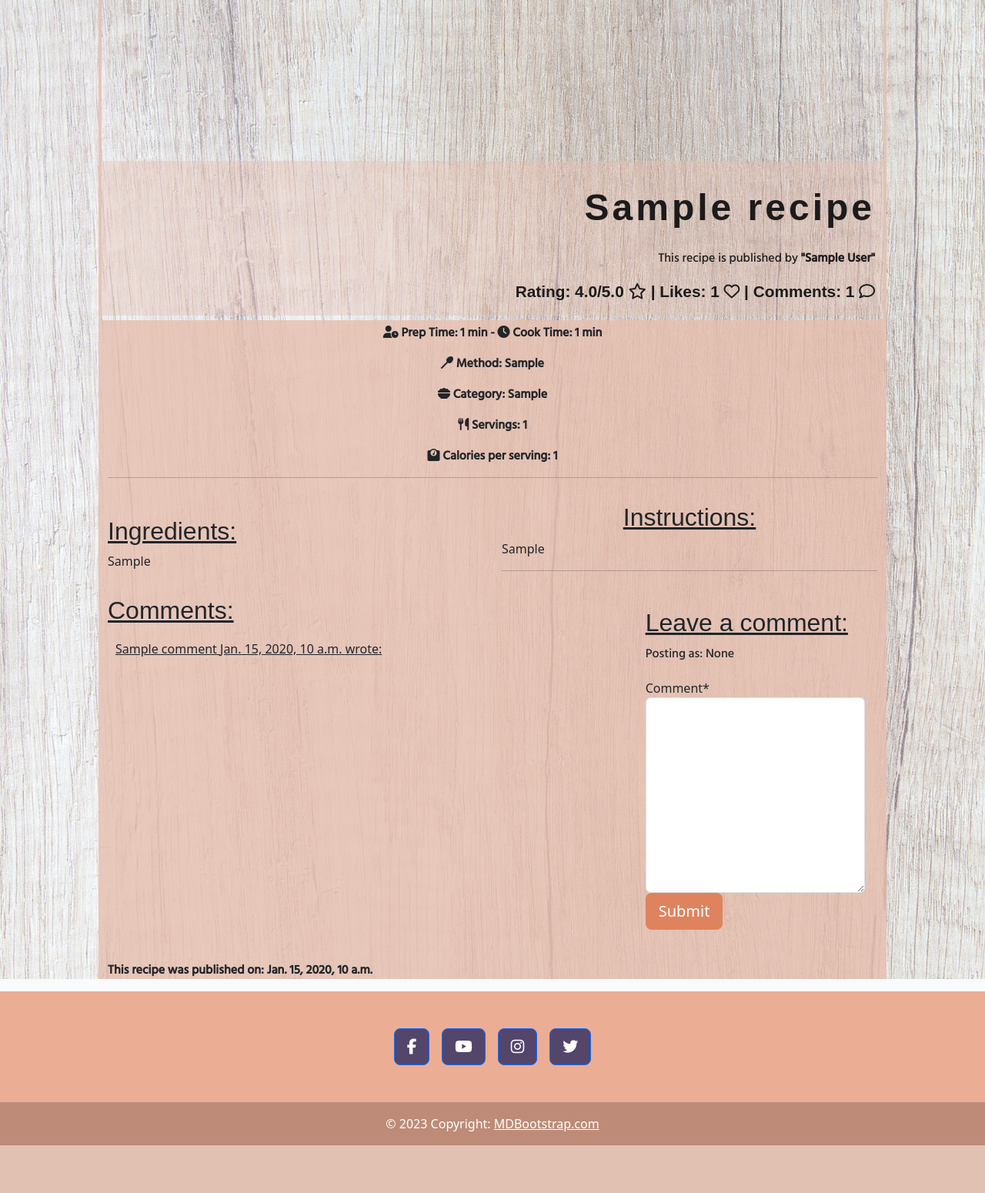
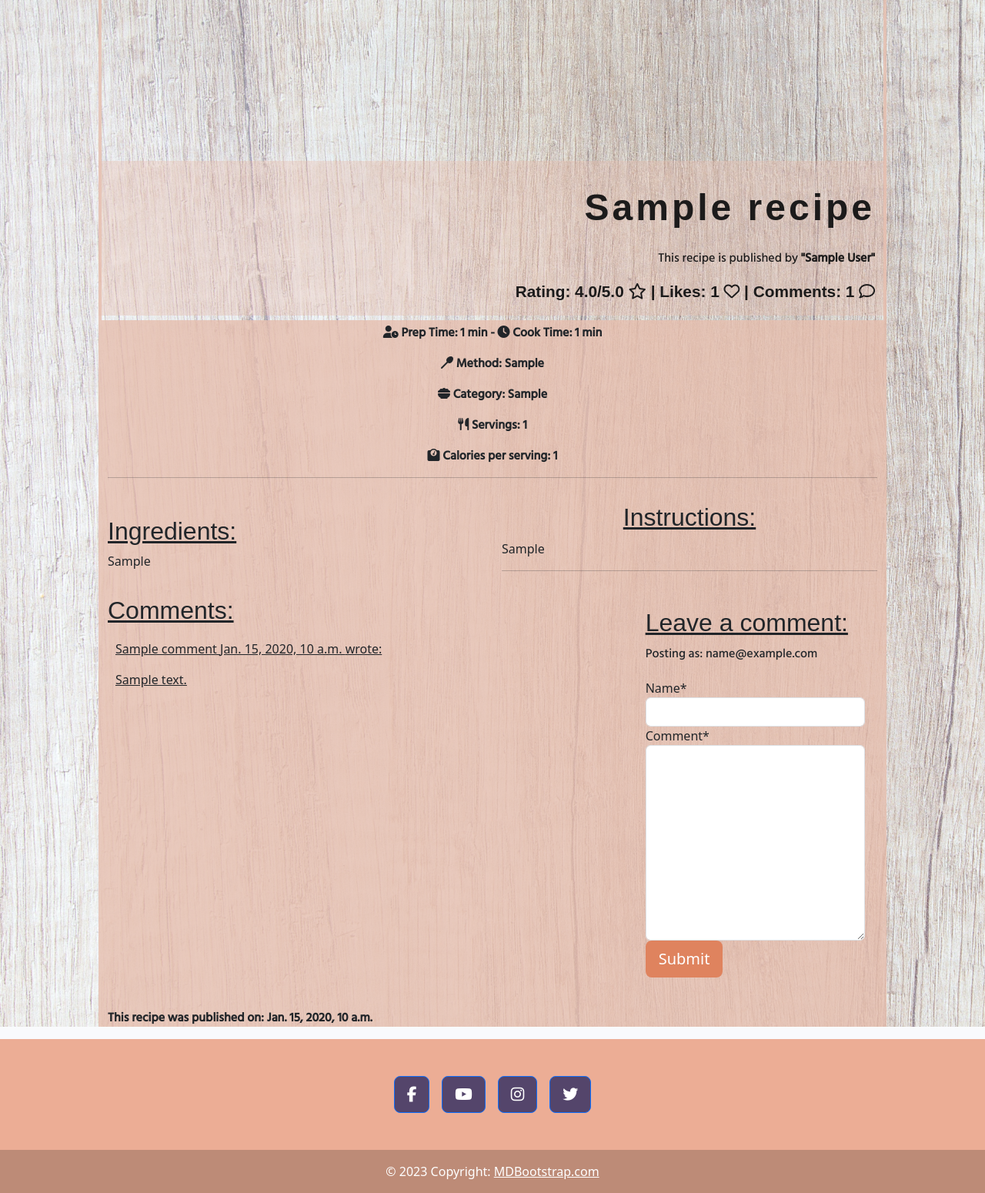
Before and after one commit to Sadaf-Tariq/pp4-desi-recipe-blog, a Django app: a page that uses templates/full_recipe.html in a window 1280 px wide. Shown: the part 207-1757 px from the top of the page at 77% size. Before the commit the page ends 1695 px from the top, so only its background shows below. Run offline with Django 3.2, Linux system fonts and the light colour scheme; a user stored in the database is signed in; tables that the repository leaves empty hold one stand-in row (values such as "Sample post"); parts of the project's set-up code (start-up, migrations or seed data) failed here and were passed over; some libraries are stand-ins or nearby versions; some web fonts are replaced.

Commit message:
Add comment and view comment view and templates

```diff
--- a/recipeblog/forms.py
+++ b/recipeblog/forms.py
@@ -5,4 +5,4 @@
 class CommentForm(forms.ModelForm):
     class Meta:
         model = Comment
-        fields = ('comment',)
+        fields = ('name', 'comment',)
--- a/recipeblog/views.py
+++ b/recipeblog/views.py
@@ -40,7 +40,7 @@
         comment_form = CommentForm(data=request.POST)
         if comment_form.is_valid():
             comment_form.instance.email = request.user.email
-            comment_form.instance.name = request.user.username
+            # comment_form.instance.name = request.user.username
             comment = comment_form.save(commit=False)
             comment.recipe = recipe
             comment.save()
--- a/templates/full_recipe.html
+++ b/templates/full_recipe.html
@@ -99,7 +99,7 @@
                     </p>
                     <!-- The body of the comment goes before the | -->
                     <div id="comment{{ comment.id }}">
-                        {{ comment.body | linebreaks }}
+                        {{ comment.comment | linebreaks }}
                     </div>
                     {% if not comment.approved and comment.name == user.username %}
                     <p class="approval">This comment is awaiting approval</p>{% endif %}
@@ -118,7 +118,7 @@
                 {% if user.is_authenticated %}
 
                 <h2 class="fontM comments">Leave a comment:</h3>
-                <p class="fontH">Posting as: {{ user.username }}</p>
+                <p class="fontH">Posting as: {{ user }}</p>
                 <form id="commentForm" method="post" style="margin-top: 1.3em;">
                     {{ comment_form | crispy }}
                     {% csrf_token %}
```
